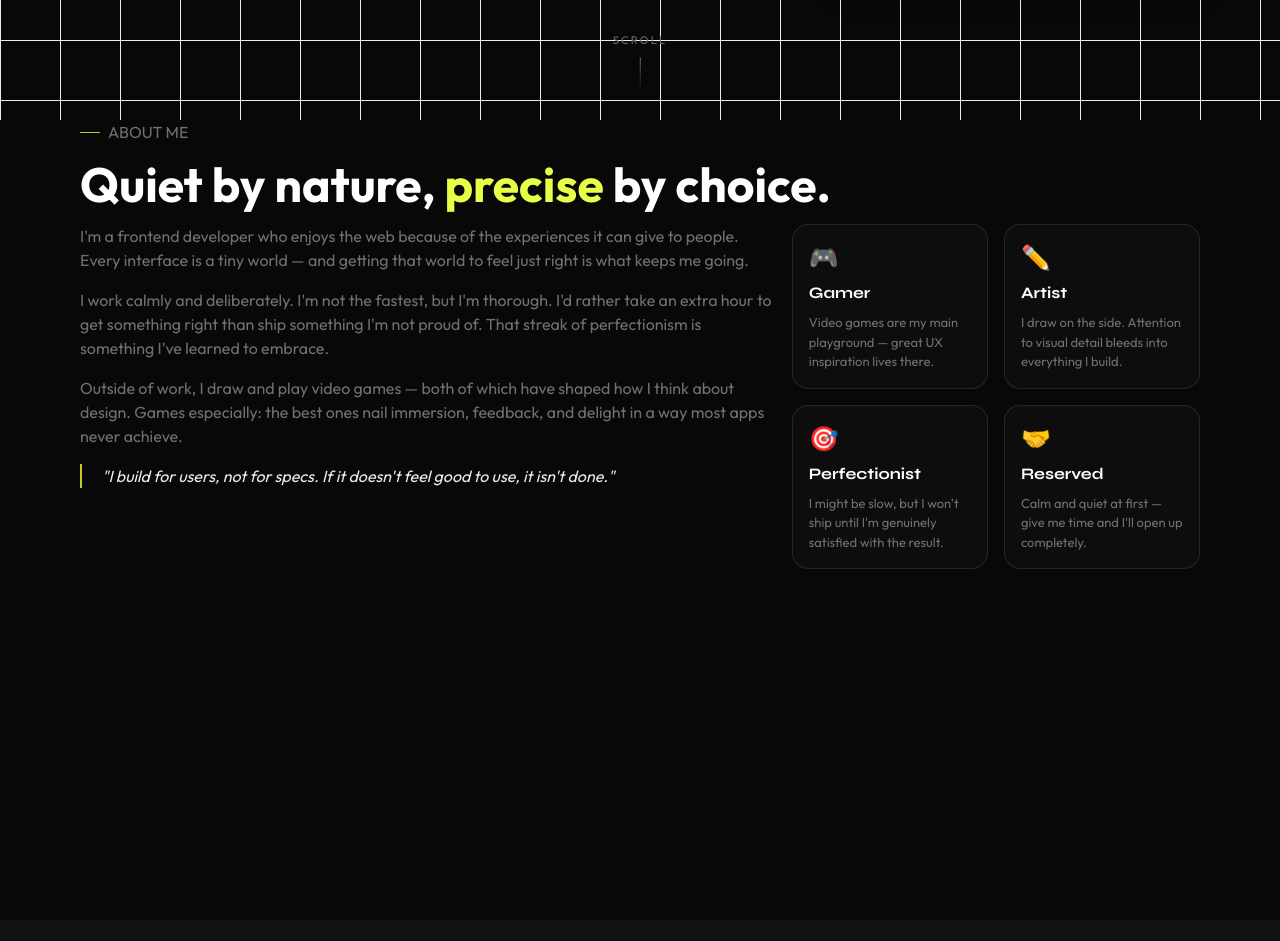
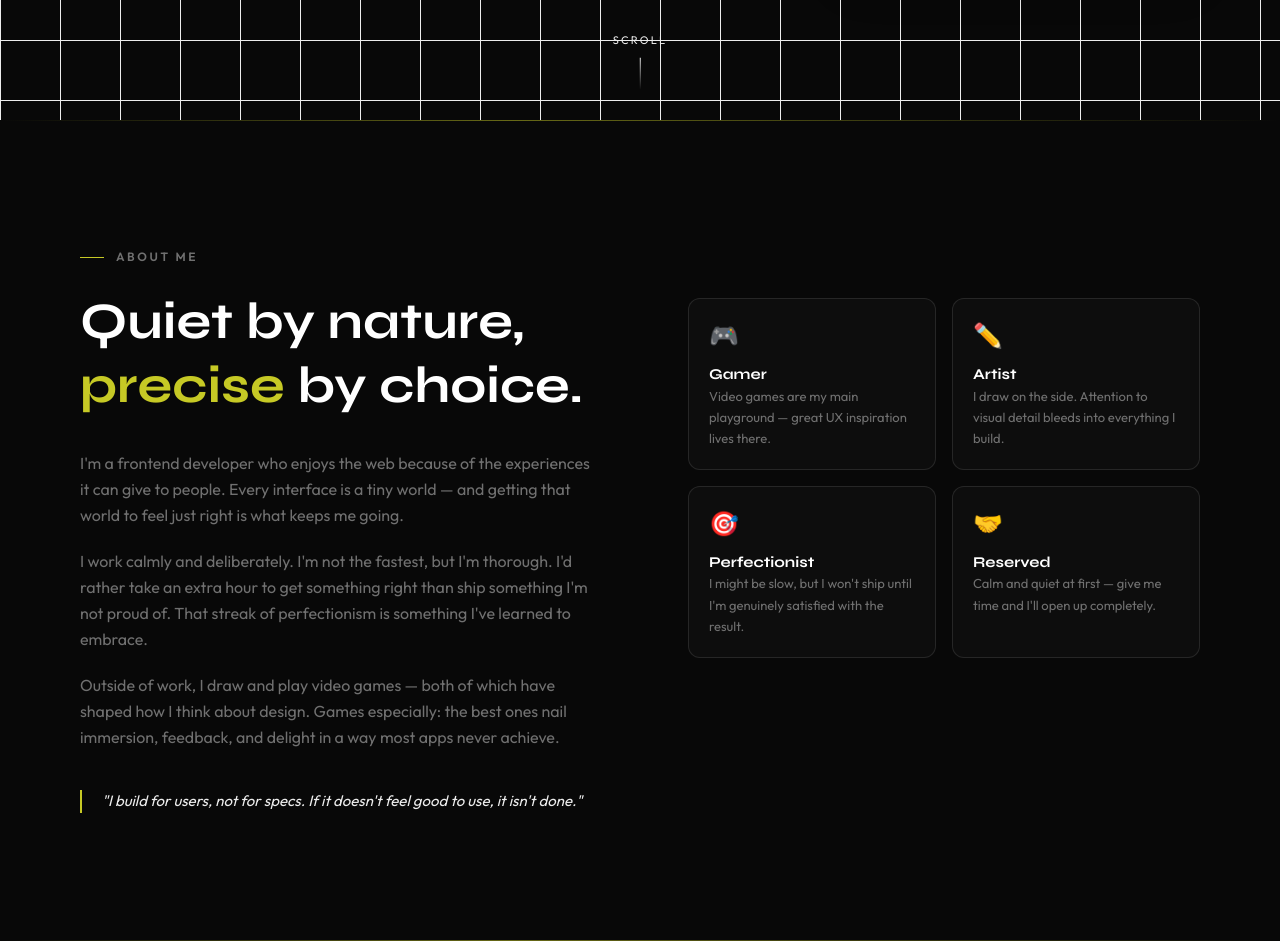
Before and after one commit to RyanIaro/Portfolio, a Next.js app: page / in a window 1280 px wide. Shown: the part 680-1621 px from the top of the page. Before the commit the page ends 1600 px from the top, so only its background shows below. Built offline with nearby package versions, Linux system fonts and the light colour scheme.

Commit message:
style: animation and minor changes

```diff
--- a/app/sections/about.tsx
+++ b/app/sections/about.tsx
@@ -1,79 +1,127 @@
 "use client";
 
-import { motion } from "motion/react";
+import { motion, useInView } from "motion/react";
+import { useRef } from "react";
 
 export default function About() {
+  const ref = useRef(null);
+  const inView = useInView(ref, { once: true, margin: "-80px" })
   return (
     <section
     id="about"
-    className="relative min-h-screen flex flex-col bg-background px-6 md:px-12 lg:px-20 gap-4 font-outfit"
+    ref={ref}
+    className="relative bg-background py-32 font-outfit overflow-hidden"
     >
-      <div className="flex items-center gap-2">
-        <span className="bg-accent w-5 h-px"/>
-        <h2 className="uppercase text-muted">About me</h2>
+      {/* Faint accent top line */}
+      <div
+        className="pointer-events-none absolute top-0 left-0 w-full h-px opacity-50"
+        style={{ background: "linear-gradient(90deg, transparent, var(--color-accent) 40%, transparent)" }}
+      />
+
+      <div className="max-w-7xl mx-auto px-6 md:px-12 lg:px-20">
+        {/* Section label */}
+        <motion.p
+          initial={{ opacity: 0, y: 16 }}
+          animate={inView ? { opacity: 1, y: 0 } : {}}
+          transition={{ duration: 0.5 , delay: 0.05}}
+          className="text-[12px] font-semibold tracking-[0.22em] uppercase text-muted mb-6 flex items-center gap-3"
+        >
+          <span className="inline-block bg-accent w-6 h-px"/>
+          About me
+        </motion.p>
+
+        <div className="grid grid-cols-1 lg:grid-cols-2 gap-16 lg:gap-24 items-start">
+          {/* LEFT: Headline + bio */}
+          <div>
+            <motion.h2
+              initial={{ opacity: 0, y: 24}}
+              animate={inView ? { opacity: 1, y: 0} : {}}
+              transition={{ duration: 0.6, delay: 0.12, ease: [0.22, 1, 0.36, 1] as const}}
+              className="text-[clamp(2rem,4vw,3.2rem)] font-bold font-syne leading-tight mb-8"
+            >
+              Quiet by nature,{" "}
+              <span className="text-accent">precise</span>{" "}
+              by choice.
+            </motion.h2>
+
+            <div className="flex flex-col gap-5">
+              {[
+                "I'm a frontend developer who enjoys the web because of the experiences it can give to people. Every interface is a tiny world — and getting that world to feel just right is what keeps me going.",
+
+                "I work calmly and deliberately. I'm not the fastest, but I'm thorough. I'd rather take an extra hour to get something right than ship something I'm not proud of. That streak of perfectionism is something I've learned to embrace.",
+
+                "Outside of work, I draw and play video games — both of which have shaped how I think about design. Games especially: the best ones nail immersion, feedback, and delight in a way most apps never achieve."
+              ].map((text, i) => (
+                <motion.p
+                  key={i}
+                  initial={{ opacity: 0, y: 18}}
+                  animate={inView ? { opacity: 1, y: 0 }: {}}
+                  transition={{ duration: 0.55, delay: 0.2 + i *0.1, ease: [0.22, 1., 0.36, 1] as const}}
+                  className="text-[16px] leading-relaxed text-muted"
+                >
+                  {text}
+                </motion.p>
+              ))}
             </div>
-      <h2 className="text-2xl md:text-5xl font-bold font-outfit">
-        Quiet by nature,{" "}
-        <span style={{ color: "#E8FF47" }}>precise</span>{" "}
-        by choice.
-      </h2>
 
-      <div className="flex flex-col lg:flex-row justify-center gap-4">
-        {/* LEFT: Text */}
-        <div className="flex flex-col gap-4 text-muted">
-          <p>
-            I'm a frontend developer who enjoys the web because of the experiences it can give to people.
-            Every interface is a tiny world — and getting that world to feel just right is what keeps me going.
-          </p>
-          <p>
-            I work calmly and deliberately. I'm not the fastest, but I'm thorough.
-            I'd rather take an extra hour to get something right than ship something I'm not proud of.
-            That streak of perfectionism is something I've learned to embrace.
-          </p>
-          <p>
-            Outside of work, I draw and play video games — both of which have shaped how I think about design.
-            Games especially: the best ones nail immersion, feedback, and delight in a way most apps never achieve.
-          </p>
-          <p className="text-foreground border-l-2 italic border-accent pl-5">
+            {/* Quote me on this */}
+            <motion.blockquote
+              initial={{ opacity: 0, x: -16 }}
+              animate={inView ? { opacity: 1, x: 0 } : {}}
+              transition={{ duration: 0.55, delay: 0.55, ease: [0.22, 1., 0.36, 1] as const }}
+              className="mt-10 pl-5 border-l-2 border-accent"
+            >
+              <p className="text-[15px] text-foreground italic">
                 "I build for users, not for specs. If it doesn't feel good to use, it isn't done."
               </p>
+            </motion.blockquote>
           </div>
 
-        {/* RIGHT: Traits */}
-        <div className="grid grid-cols-2 gap-4">
+          {/* RIGHT: Trait cards */}
+          <div className="grid grid-cols-1 sm:grid-cols-2 gap-4 lg:pt-2">
             {[
               {
                 emoji: "🎮",
                 trait: "Gamer",
-              text: "Video games are my main playground — great UX inspiration lives there.",
+                desc: "Video games are my main playground — great UX inspiration lives there.",
               },
               {
                 emoji: "✏️",
                 trait: "Artist",
-              text: "I draw on the side. Attention to visual detail bleeds into everything I build.",
+                desc: "I draw on the side. Attention to visual detail bleeds into everything I build.",
               },
               {
                 emoji: "🎯",
                 trait: "Perfectionist",
-              text: "I might be slow, but I won't ship until I'm genuinely satisfied with the result.",
+                desc: "I might be slow, but I won't ship until I'm genuinely satisfied with the result.",
               },
               {
                 emoji: "🤝",
                 trait: "Reserved",
-              text: "Calm and quiet at first — give me time and I'll open up completely.",
+                desc: "Calm and quiet at first — give me time and I'll open up completely.",
               }
-          ].map(({ emoji, trait, text}) => (
-            <div
-            key={trait}
-            className="group flex flex-col gap-2 items-start p-4 border border-muted/25 rounded-2xl bg-muted/5 hover:border-accent hover:bg-accent/5 transition-colors duration-300"
+            ].map(({ emoji, trait, desc }, i) => (
+              <motion.div
+                key={i}
+                initial={{ opacity: 0, y: 28 }}
+                animate={inView ? { opacity: 1, y: 0 } : {}}
+                transition={{ duration: 0.55, delay: 0.18 + i * 0.09, ease: [0.22, 1, 0.36, 1] as const }}
+                className="group items-start p-5 cursor-default border border-muted/25 rounded-xl bg-muted/5 hover:border-accent dark:hover:bg-accent/5 light:hover:bg-accent/20 transition-colors duration-300"
               >
-              <h1 className="text-2xl">{emoji}</h1>
-              <h1 className="group-hover:text-accent font-syne font-bold transition-colors duration-300">{trait}</h1>
-              <p className="text-[13px] text-muted">{text}</p>
-            </div>
+                <span className="text-2xl mb-3 block">{emoji}</span>
+                <h3 className="group-hover:text-accent font-syne font-bold text-[15px] transition-colors duration-300">{trait}</h3>
+                <p className="text-[13px] text-muted leading-relaxed">{desc}</p>
+              </motion.div>
             ))}
           </div>
         </div>
+      </div>
+
+      {/* Faint accent bottom line */}
+      <div
+        className="pointer-events-none absolute bottom-0 left-0 w-full h-px opacity-50"
+        style={{ background: "linear-gradient(90deg, transparent, var(--color-accent) 40%, transparent)" }}
+      />
     </section>
   );
 }
--- a/app/sections/hero.tsx
+++ b/app/sections/hero.tsx
@@ -28,7 +28,7 @@ export default function Hero() {
 
       {/* Glow blob — top left */}
       <div
-        className="pointer-events-none absolute -top-32 -left-32 w-120 h-120 rounded-full opacity-[0.1]"
+        className="pointer-events-none absolute -top-32 -left-32 w-120 h-120 rounded-full dark:opacity-[0.2] light:opacity-[0.4]"
         style={{
           background:
             "radial-gradient(circle, var(--color-accent) 0%, transparent 70%)",
@@ -181,13 +181,13 @@ export default function Hero() {
         transition={{ delay: 1.2, duration: 0.6 }}
         className="absolute bottom-8 left-1/2 -translate-x-1/2 flex flex-col items-center gap-2"
       >
-        <span className="text-[11px] tracking-[0.2em] uppercase text-muted font-outfit">
+        <span className="text-[11px] tracking-[0.2em] uppercase text-foreground font-outfit">
           scroll
         </span>
         <motion.div
           animate={{ y: [0, 6, 0] }}
           transition={{ repeat: Infinity, duration: 1.5, ease: "easeInOut" }}
-          className="w-px h-8 bg-gradient-to-b from-muted to-transparent"
+          className="w-px h-8 bg-gradient-to-b from-foreground to-transparent"
         />
       </motion.div>
     </section>
--- a/package.json
+++ b/package.json
@@ -9,7 +9,7 @@
     "lint": "eslint"
   },
   "dependencies": {
-    "motion": "^12.35.2",
+    "motion": "^12.36.0",
     "next": "16.1.6",
     "next-themes": "^0.4.6",
     "react": "19.2.3",
```
Also changed, not shown: 1 other file (tests, documents, lock files or other folders). Lines whose indentation alone changed are shown as unchanged.
